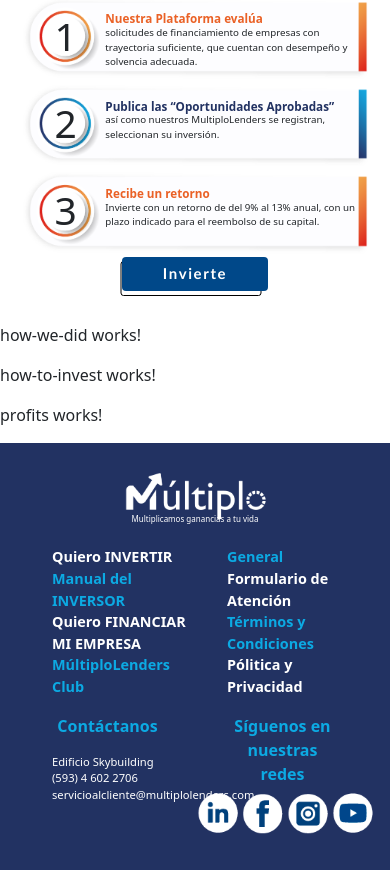
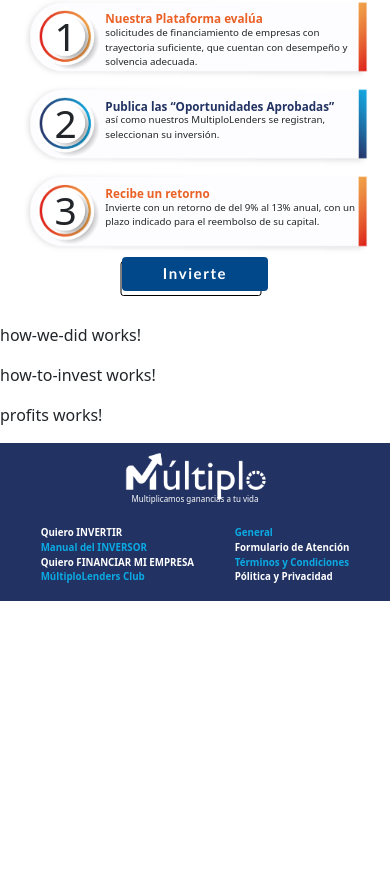
Before and after one commit to FedeRacun/multiplo.landing, an Angular app: page / in a window 390 px wide. Shown: the part 1044-1914 px from the top of the page. After the commit the page ends 1645 px from the top, so only its background shows below. Built offline with nearby package versions, Linux system fonts and the light colour scheme; a web font is replaced by a local one.

Commit message:
se fixea un poco el responsive

```diff
--- a/src/app/views/footer/footer.component.css
+++ b/src/app/views/footer/footer.component.css
@@ -1,12 +1,12 @@
-/* Responsive Desktop */
-@media(min-width: 481px){
-    .firstFooter{
+/* Responsive Desktop
+@media(min-width: 481px) {
+  .firstFooter {
     width: 100%;
     background-color: #223262;
     padding: 20px;
   }
 
-.firstFooterContainer{
+  .firstFooterContainer {
     display: flex;
     justify-content: space-between;
     align-items: end;
@@ -14,7 +14,7 @@
     margin: auto;
   }
 
-.footerLogo{
+  .footerLogo {
     display: flex;
     position: relative;
     flex-direction: column;
@@ -22,13 +22,13 @@
     align-items: center;
   }
 
-.footerLogoText{
+  .footerLogoText {
     top: 50px;
     position: absolute;
     font-size: 0.5rem;
   }
 
-.footerLinks{
+  .footerLinks {
     padding-left: 0;
     width: 60%;
     display: flex;
@@ -36,14 +36,15 @@
     margin-top: 15px;
   }
 
-.linksBox{
+  .linksBox {
     width: 70%;
   }
-.linkBoxRight{
-    margin-left:20px ;
+
+  .linkBoxRight {
+    margin-left: 20px;
   }
 
-.linksBox > li {
+  .linksBox>li {
     font-weight: 700;
     font-size: 1.3rem;
     text-decoration: none;
@@ -51,41 +52,43 @@
     margin: 10px 0;
   }
 
-.linksBox > li > span:hover{
+  .linksBox>li>span:hover {
     cursor: pointer;
   }
 
-.footerContact{
+  .footerContact {
     display: flex;
     flex-direction: column;
     align-items: center;
   }
 
-.footerContactContent{
+  .footerContactContent {
     display: flex;
     flex-direction: column;
   }
 
-.footerContactDirections{
+  .footerContactDirections {
     display: flex;
-    justify-content:space-evenly;
+    justify-content: space-evenly;
     padding: 0;
   }
 
-.footerContactContent > ul > li{
+  .footerContactContent>ul>li {
     font-size: 0.7rem;
     color: #fff;
     text-decoration: none;
     list-style: none;
   }
 
-.footerContactContent > ul > li >img {
+  .footerContactContent>ul>li>img {
     width: 45px;
   }
-.followUs{
-    margin-bottom:5px !important;
+
+  .followUs {
+    margin-bottom: 5px !important;
   }
-.contactTitle{
+
+  .contactTitle {
     margin: 0%;
     font-size: 1.0rem;
     font-weight: 900;
@@ -93,19 +96,21 @@
     text-align: center;
   }
 }
+*/
 /* Responsive Mobile */
 @media (max-width: 480px) {
 
-    .firstFooterContainer{
+  .firstFooterContainer {
     margin: 0%;
     width: 100%;
   }
-    .firstFooter{
+
+  .firstFooter {
     width: 100%;
     background-color: #223262;
-        padding: 20px;
   }
-    .footerLogo{
+
+  .footerLogo {
     display: flex;
     position: relative;
     flex-direction: column;
@@ -113,70 +118,68 @@
     align-items: center;
   }
 
-    .footerLogoText{
+  .footerLogoText {
     top: 50px;
     position: absolute;
     font-size: 0.5rem;
   }
 
-    .footerLinks{
+  .footerLinks {
     display: flex;
-        justify-content: center;
+    justify-content: space-evenly;
     margin-top: 15px;
   }
 
-    .linksBox{
-        width: 50%;
+  .linksBox {
+    padding: 0;
   }
 
-    .linksBox > li {
+  .linksBox>li {
     width: 100%;
-        font-weight: 700;
-        font-size: 0.9rem;
+    font-weight: 600;
+    font-size: 2.5vw;
     text-decoration: none;
     list-style: none;
   }
 
-    .linksBox > li:hover{
+  .linksBox>li:hover {
     cursor: pointer;
   }
 
-    .footerContact{
+  .footerContact {
     display: flex;
     justify-content: center;
   }
 
-    .footerContactContent{
-        width: 50%;
+  .footerContactContent {
     display: flex;
     flex-direction: column;
   }
 
-    .footerContactDirections{
+  .footerContactDirections {
     display: flex;
-        justify-content:space-evenly;
+    justify-content: space-evenly;
     padding: 0;
   }
 
-    .footerContactContent > ul > li{
-    font-size: 0.7rem;
+  .footerContactContent>ul>li {
     color: #fff;
     text-decoration: none;
     list-style: none;
   }
 
-    .footerContactContent > ul > li >img {
+  .footerContactContent>ul>li>img {
     width: 45px;
   }
 
-    .contactTitle{
+  .contactTitle {
     font-size: 1.0rem;
     font-weight: 900;
     color: #0caae3;
     text-align: center;
   }
 
-    .followUs{
+  .followUs {
     width: 60%;
     margin-bottom: 5px;
   }
--- a/src/app/views/footer/footer.component.html
+++ b/src/app/views/footer/footer.component.html
@@ -18,9 +18,9 @@
         <li style="color: white"><span>Pólitica y Privacidad</span></li>
       </ul>
     </div>
-    <div class="footerContact">
+    <!--div class="footerContact">
       <div class="footerContactContent">
-        <p class="contactTitle">Contáctanos</p>
+        <span class="contactTitle">Contáctanos</span>
         <ul>
           <li>Edificio Skybuilding</li>
           <li>(593) 4 602 2706</li>
@@ -29,7 +29,7 @@
       </div>
       <div class="footerContactContent">
         <div style="display: flex; justify-content: center">
-          <p class="contactTitle followUs">Síguenos en nuestras redes</p>
+          <span class="contactTitle followUs">Síguenos en nuestras redes</span>
         </div>
         <ul class="footerContactDirections">
           <li><img src="../../../assets/images/iconos/In.png" /></li>
@@ -38,6 +38,6 @@
           <li><img src="../../../assets/images/iconos/YouTube.png" /></li>
         </ul>
       </div>
-    </div>
+    </div-->
   </div>
 </div>
```
Lines whose indentation alone changed are shown as unchanged.
